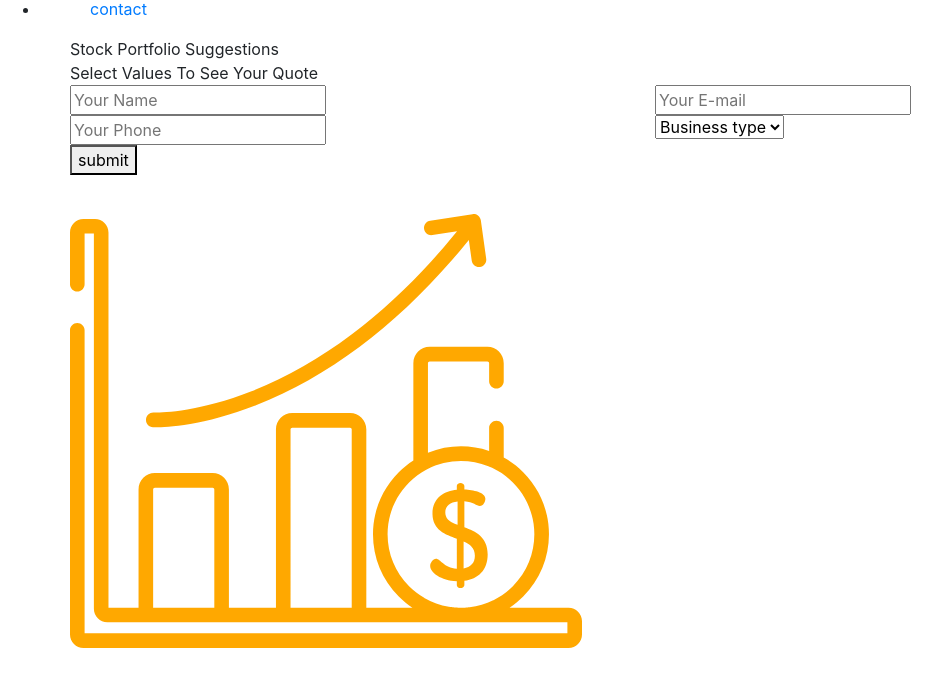
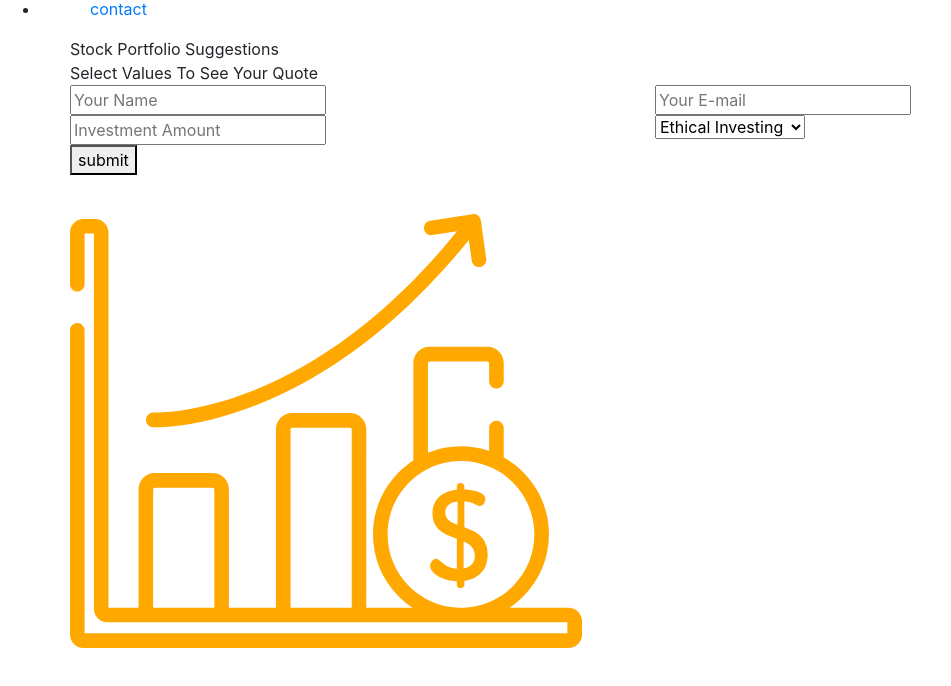
Before and after one commit to navoday-91/CMPE285-Term_Project, a Flask app: page /suggestion in a window 1280 px wide. Shown: the part 756-1442 px from the top of the page, without its empty margins (0-951 px from the left). Run offline with Flask 2, Linux system fonts and the light colour scheme; some libraries are stand-ins or nearby versions.

Commit message:
First Commit with UI

```diff
--- a/templates/suggestion.html
+++ b/templates/suggestion.html
@@ -330,27 +330,27 @@
 	<div class="call">
 		<div class="container">
 			<div class="call_container">
+				<div class="section_title_container">
+					<div class="section_subtitle">Stock Portfolio Suggestions</div>
+					<div class="section_title">Select Values To See Your Quote</div>
+				</div>
 				<div class="call_form_container">
-					<div class="section_title_container">
-						<div class="section_subtitle">Stock Portfolio Suggestions</div>
-						<div class="section_title">Select Values To See Your Quote</div>
-					</div>
 					<form action="#" class="call_form">
 						<div class="row">
 							<div class="col-md-6">
-								<input type="text" class="input_item" placeholder="Your Name" required="required">
+								<input type="text" class="input_item" name="name" id="name" placeholder="Your Name" required="required">
 							</div>
 							<div class="col-md-6">
-								<input type="email" class="input_item" placeholder="Your E-mail" required="required">
+								<input type="email" class="input_item" name="email" id="email" placeholder="Your E-mail" required="required">
 							</div>
 							<div class="col-md-6">
-								<input type="text" class="input_item" placeholder="Your Phone">
+								<input type="number" step="any" name="amount" id="amount" class="input_item" placeholder="Investment Amount">
 							</div>
 							<div class="col-md-6">
-								<select class="dropdown_item input_item">
-									<option>Business type</option>
-									<option>Business type</option>
-									<option>Business type</option>
+								<select class="dropdown_item input_item" name="strategy" id="strategy">
+									<option>Ethical Investing</option>
+									<option>Index Investing</option>
+									<option>Growth Investing</option>
 								</select>
 							</div>
 							<div class="col-md-12">
```
